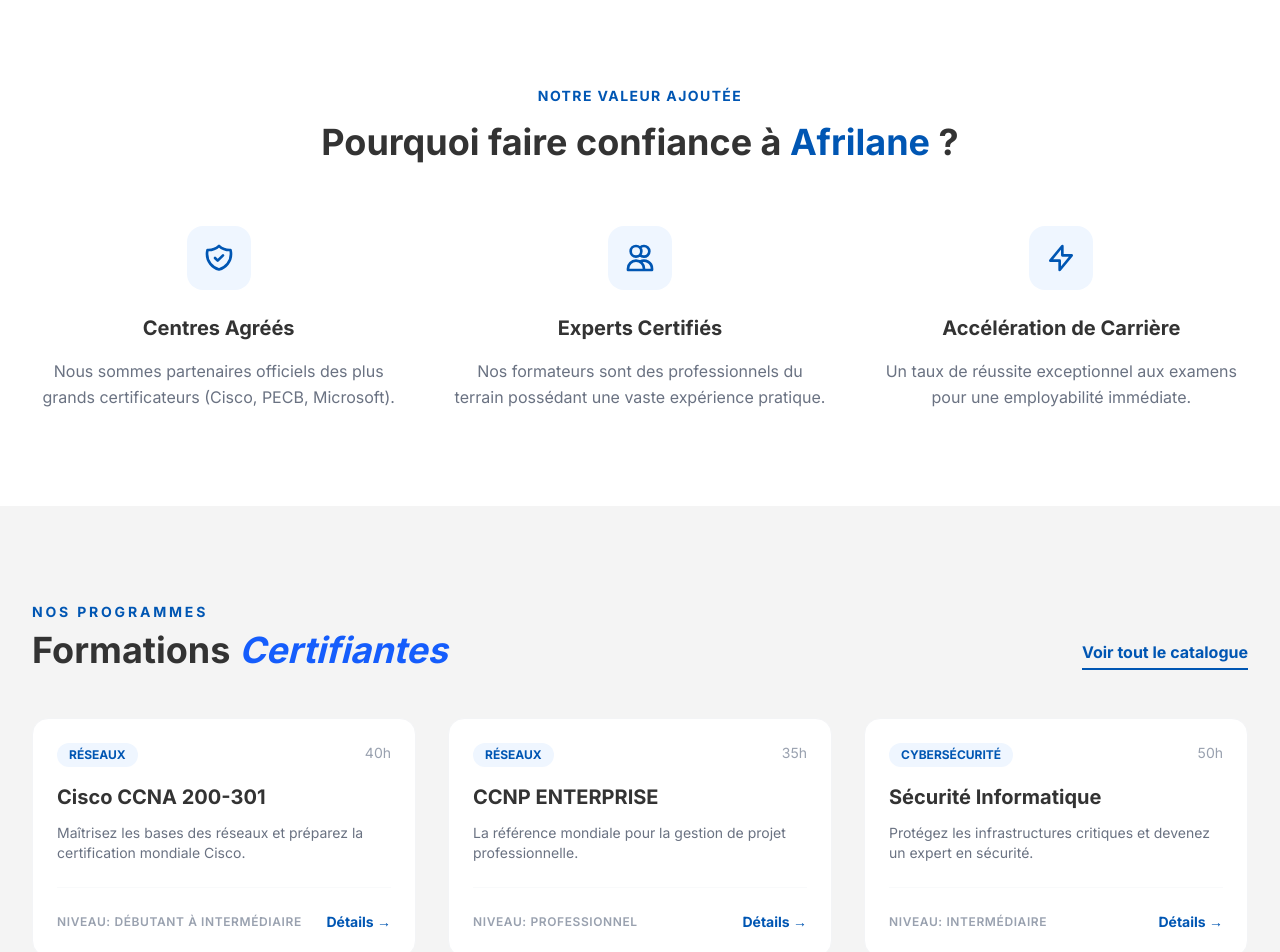
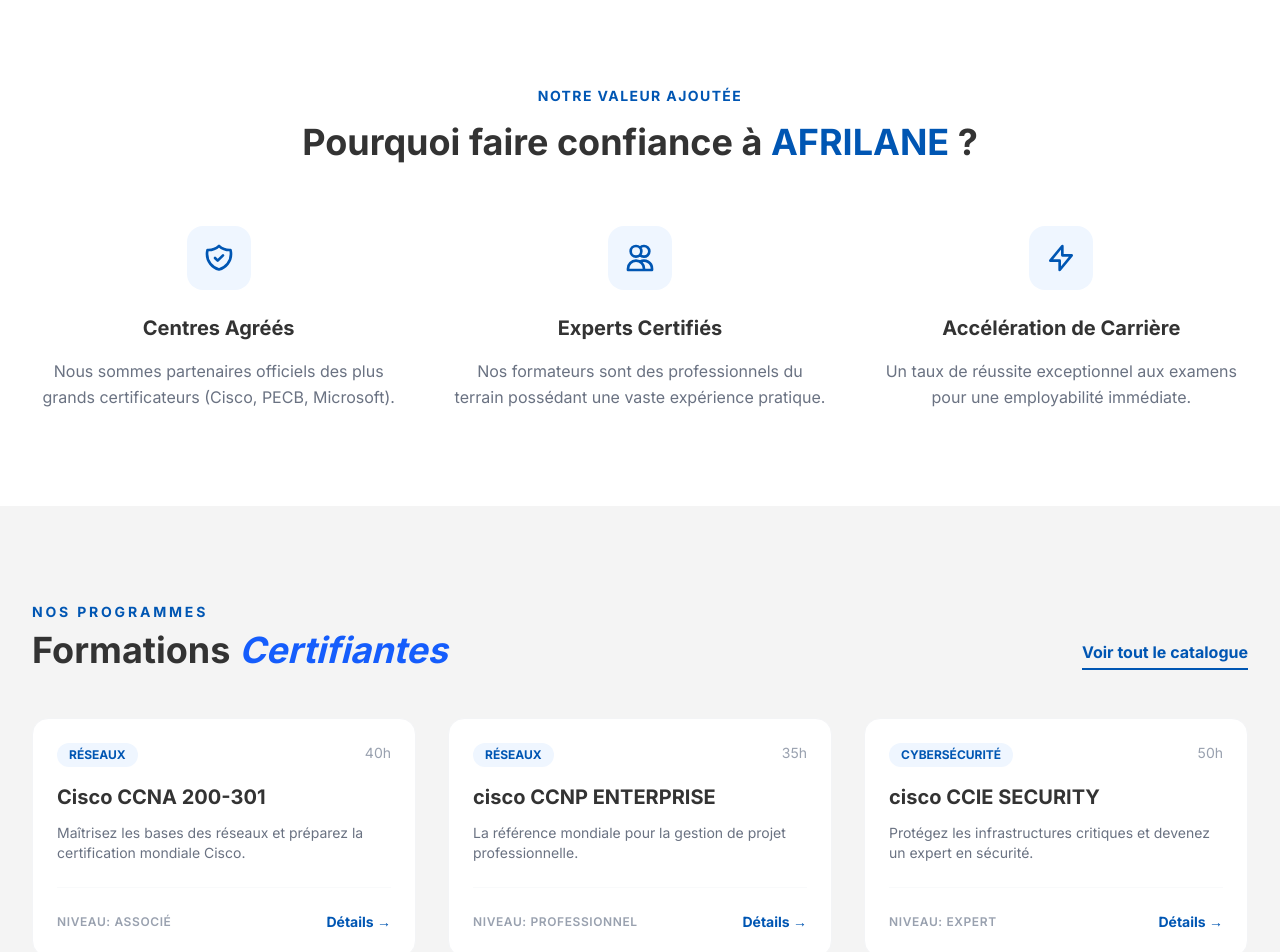
Before and after one commit to 7even5iv/afrilane-website, a React (Vite) app: page / in a window 1280 px wide. Shown: the part 1120-2072 px from the top of the page. Built offline with nearby package versions, Linux system fonts and the light colour scheme.

Commit message:
fix: Mise a jour

```diff
--- a/src/constants/index.ts
+++ b/src/constants/index.ts
@@ -20,12 +20,12 @@ export const COURSES = [
     title: 'Cisco CCNA 200-301',
     category: 'Réseaux',
     duration: '40h',
-    level: 'Débutant à Intermédiaire',
+    level: 'Associé',
     description: 'Maîtrisez les bases des réseaux et préparez la certification mondiale Cisco.',
   },
   {
     id: 2,
-    title: 'CCNP ENTERPRISE',
+    title: 'cisco CCNP ENTERPRISE',
     category: 'Réseaux',
     duration: '35h',
     level: 'Professionnel',
@@ -33,10 +33,10 @@ export const COURSES = [
   },
   {
     id: 3,
-    title: 'Sécurité Informatique',
+    title: 'cisco CCIE SECURITY',
     category: 'Cybersécurité',
     duration: '50h',
-    level: 'Intermédiaire',
+    level: 'Expert',
     description: 'Protégez les infrastructures critiques et devenez un expert en sécurité.',
   },
 ];
--- a/src/pages/Home.tsx
+++ b/src/pages/Home.tsx
@@ -35,7 +35,7 @@ const Home = () => {
             Notre Valeur Ajoutée
           </h2>
           <h3 className="text-3xl md:text-4xl font-black text-afrilane-dark-grey mb-16">
-            Pourquoi faire confiance à <span className="text-afrilane-blue">Afrilane</span> ?
+            Pourquoi faire confiance à <span className="text-afrilane-blue">AFRILANE</span> ?
           </h3>
 
           <div className="grid grid-cols-1 md:grid-cols-3 gap-12">
```
